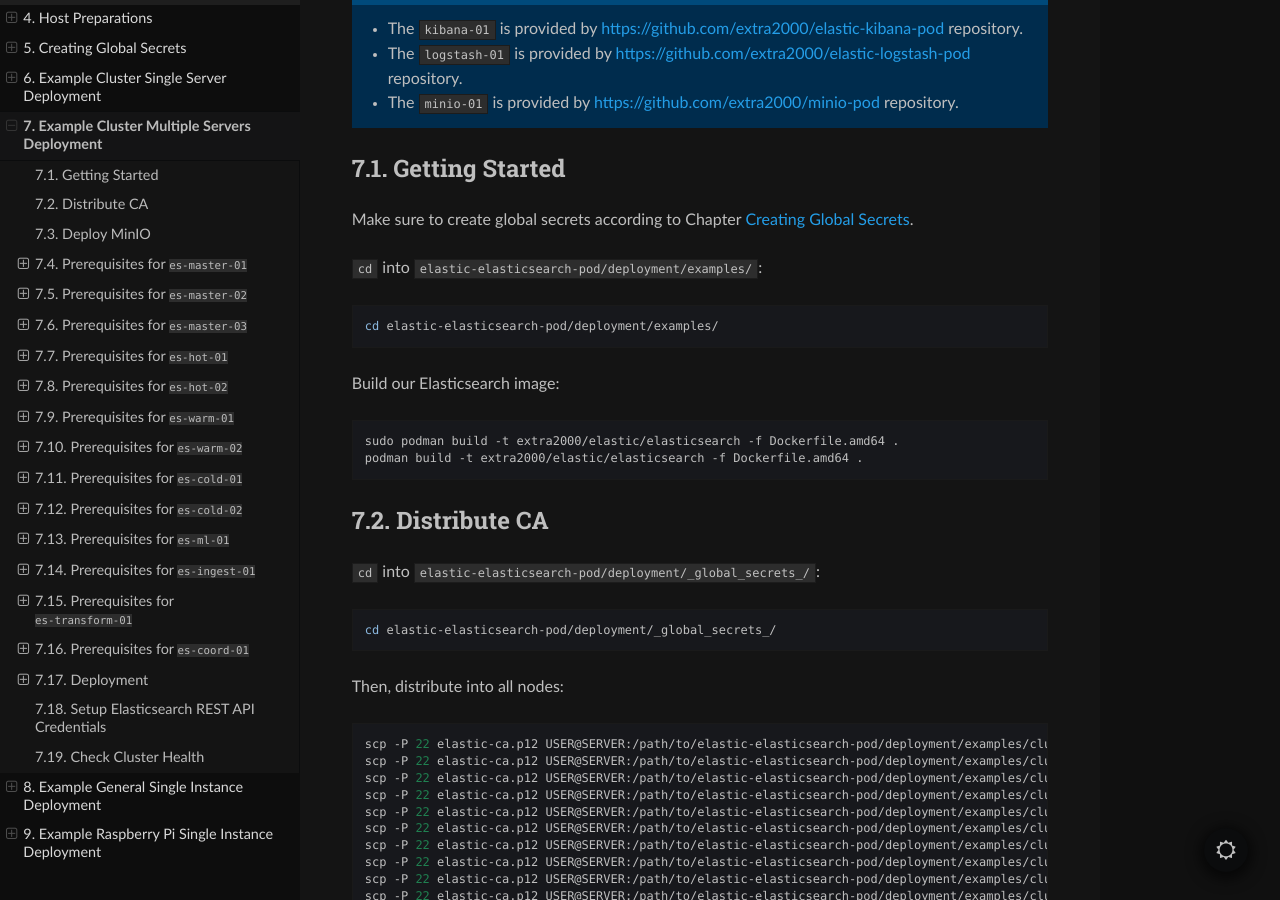
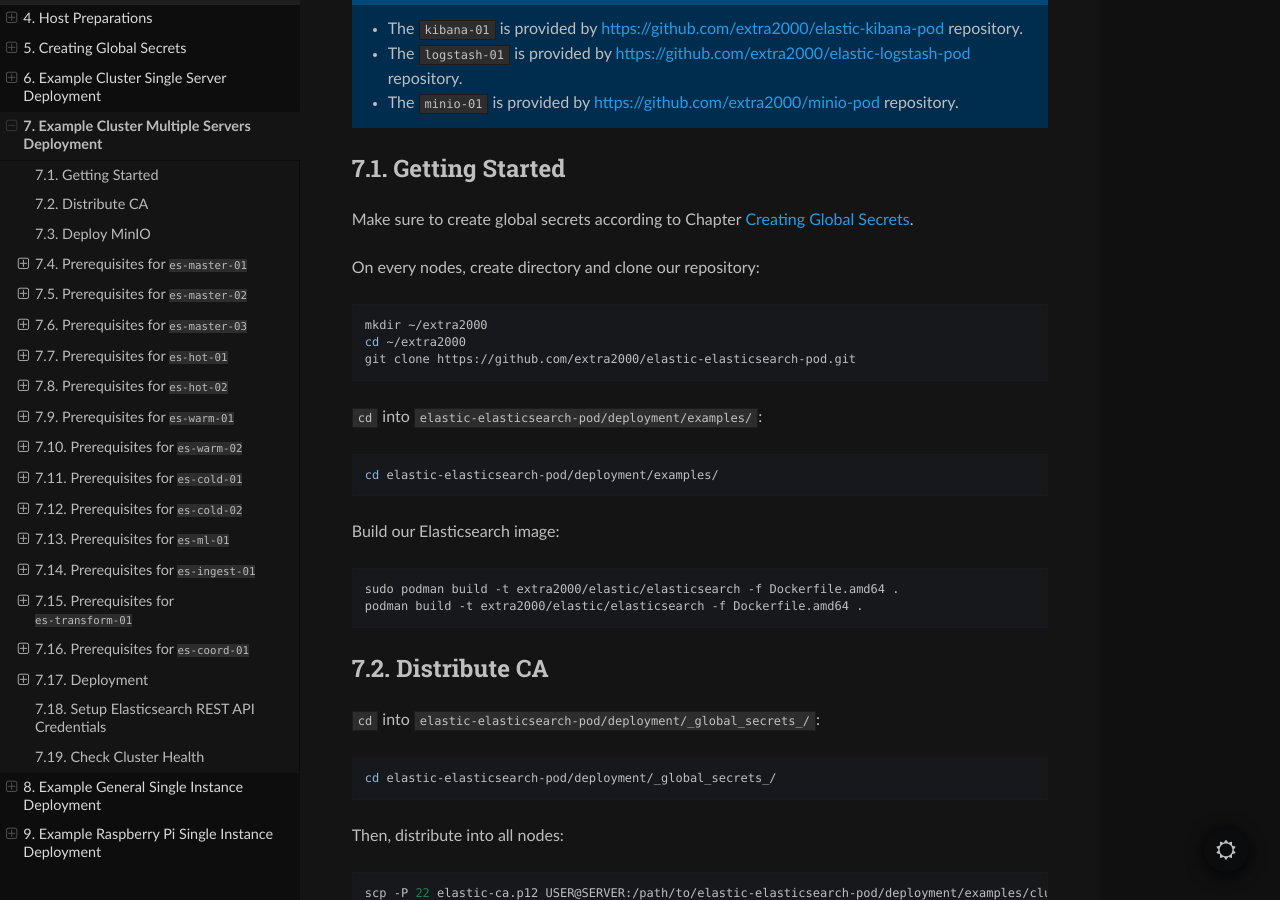
Before and after one commit to extra2000/elastic-elasticsearch-pod, a Sphinx documentation site: the page built from docs/source/example_cluster_multi_servers.rst, in a window 1280 px wide and 900 px high, scrolled down 956 px. Built offline with Sphinx 7.4.7 and the Read the Docs theme 2.0.0, drawn with Linux system fonts in a browser that asks for light colours.

Commit message:
docs(deployments): add instructions to clone repository

```diff
--- a/docs/source/example_cluster_multi_servers.rst
+++ b/docs/source/example_cluster_multi_servers.rst
@@ -15,6 +15,14 @@
 ---------------
 
 Make sure to create global secrets according to Chapter :ref:`creating_global_secrets`.
+
+On every nodes, create directory and clone our repository:
+
+.. code-block:: bash
+
+    mkdir ~/extra2000
+    cd ~/extra2000
+    git clone https://github.com/extra2000/elastic-elasticsearch-pod.git
 
 ``cd`` into ``elastic-elasticsearch-pod/deployment/examples/``:
 
```
Also changed, not shown: docs/source/example_cluster_single_server.rst (+8 -0 lines), docs/source/example_general_single_instance.rst (+8 -0 lines), docs/source/example_rpi_single_instance.rst (+8 -0 lines).
